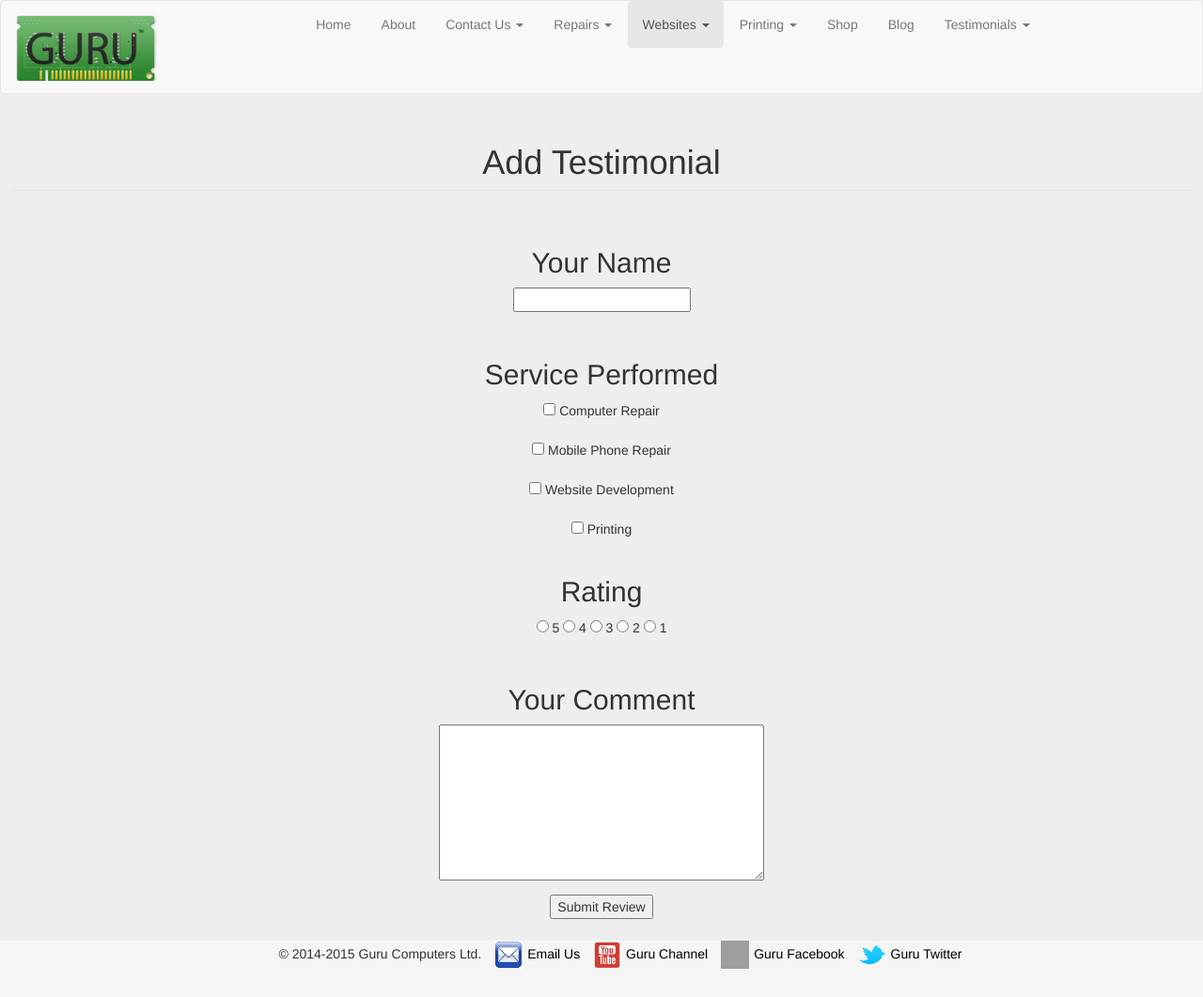
After one commit to GuruComputers/Guru-2.0, a PHP site: page /addtestimonial.php in a window 1280 px wide. The commit adds this page. Shown: the whole page at 94% size. Run offline with PHP 8.4, Linux system fonts and the light colour scheme; some libraries are stand-ins or nearby versions; grey boxes are pictures that could not be loaded.

Commit message:
Add Testimonials Skeleton Page

```diff
--- /dev/null
+++ b/addtestimonial.php
@@ -0,0 +1,65 @@
+<!DOCTYPE html>
+<html lang="en">
+  <head>
+    <meta charset="utf-8">
+    <meta http-equiv="X-UA-Compatible" content="IE=edge">
+    <meta name="viewport" content="width=device-width, initial-scale=1">
+    <title>Guru Computers Ltd</title>
+    <!-- Bootstrap -->
+    <link href="css/bootstrap.min.css" rel="stylesheet">
+    <link href="css/hosting.css" rel="stylesheet">
+
+    <!-- HTML5 shim and Respond.js for IE8 support of HTML5 elements and media queries -->
+    <!-- WARNING: Respond.js doesn't work if you view the page via file:// -->
+    <!--[if lt IE 9]>
+      <script src="https://oss.maxcdn.com/html5shiv/3.7.2/html5shiv.min.js"></script>
+      <script src="https://oss.maxcdn.com/respond/1.4.2/respond.min.js"></script>
+    <![endif]-->
+  </head>
+  <body>
+    <?php
+        $page = "websites";
+        include "nav.php";
+    ?>
+    <div class="wrapper">
+        <div id ="testimonials_content">
+            <form action="add.php" method="post" accept-charset="utf-8" align="center">
+                <fieldset><legend><h1>Add Testimonial</h1></legend>
+                    <p>
+                        <label for="name"><h2>Your Name</h2></label>
+                        <input type="text" name="name" id="name" />
+                    </p>
+                    <p>
+                        <label><h2>Service Performed</h2></label>
+                        <input type="checkbox" name="comprepair" value="1" /> Computer Repair<br /><br />
+                        <input type="checkbox" name="mobrepair" value="1" /> Mobile Phone Repair<br /><br />
+                        <input type="checkbox" name="webdev" value="1" /> Website Development<br /><br />
+                        <input type="checkbox" name="printing" value="1" /> Printing
+                    <p>
+                        <label for="rating"><h2>Rating</h2></label>
+                        <input type="radio" name="rating" value="5" /> 5
+                        <input type="radio" name="rating" value="4" /> 4
+                        <input type="radio" name="rating" value="3" /> 3
+                        <input type="radio" name="rating" value="2" /> 2
+                        <input type="radio" name="rating" value="1" /> 1
+                    </p>
+                    <p>
+                        <label for="comment"><h2>Your Comment</h2></label>
+                        <textarea name="comment" rows="8" cols="40"></textarea>
+                    </p>
+                    <p>
+                        <input type="submit" value="Submit Review">
+                    </p>
+                    <input type="hidden" name="status" value="Cat" id="status">
+                </fieldset>
+            </form>
+        </div>
+  	</div>
+
+    <!-- jQuery (necessary for Bootstrap's JavaScript plugins) -->
+    <script src="https://ajax.googleapis.com/ajax/libs/jquery/1.11.2/jquery.min.js"></script>
+    <!-- Include all compiled plugins (below), or include individual files as needed -->
+    <script src="js/bootstrap.min.js"></script>
+    <?php include "footer.php"; ?>
+  </body>
+</html>
--- a/nav.php
+++ b/nav.php
@@ -112,7 +112,7 @@
                         <a href="#" class="dropdown-toggle" data-toggle="dropdown" role="button" aria-expanded="false">Testimonials <span class="caret"></span></a>
                         <ul class="dropdown-menu" role="menu">
                             <li><a href="#">View Testimonials</a></li>
-                            <li><a href="#">Add a Testimonial</a></li>
+                            <li><a href="addtestimonials.php">Add a Testimonial</a></li>
                         </ul>
                     </li>
                 </ul>
```
